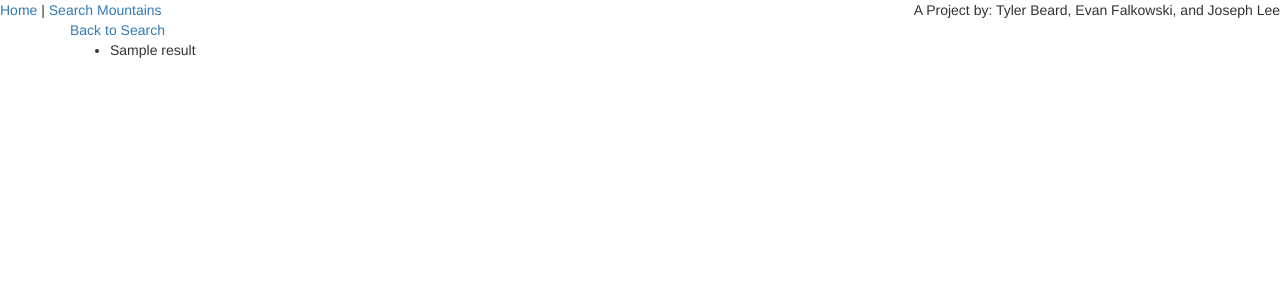
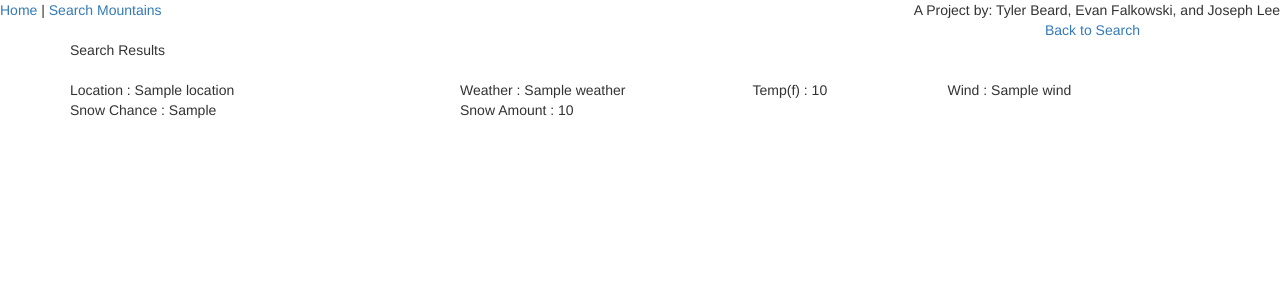
Before and after one commit to evanfalkowski/Info624Project, a Flask app: template templates/results.html in a window 1280 px wide. Shown: the top 300 px of the page. Run offline with Flask 2, Linux system fonts and the light colour scheme; the template is opened without the code that fills it: most values are stand-ins (such as "Sample title", 1, 10 or a date in 2020); some libraries are stand-ins or nearby versions.

Commit message:
Updates to deploy and results page

```diff
--- a/app.py
+++ b/app.py
@@ -14,8 +14,8 @@ es = Elasticsearch(
     basic_auth=(user, password)
 )
 results = []
-engine_name = "info624-skisearch"
-
+engine_name = "info-skiingweather"
+es_index = "enterprise-search-engine-info-skiingweather"
 states = ["", "Alabama", "Alaska", "Arizona", "Arkansas", "California", "Colorado", "Connecticut", "Delaware", "District of Columbia", "Florida", "Georgia", "Hawaii", "Idaho", "Illinois", "Indiana", "Iowa", "Kansas", "Kentucky", "Louisiana", "Maine", "Maryland", "Massachusetts", "Michigan", "Minnesota", "Mississippi", "Missouri", "Montana", "Nebraska", "Nevada", "New Hampshire", "New Jersey", "New Mexico", "New York", "North Carolina", "North Dakota", "Ohio", "Oklahoma", "Oregon", "Pennsylvania", "Rhode Island", "South Carolina", "South Dakota", "Tennessee", "Texas", "Utah", "Vermont", "Virginia", "Washington", "West Virginia", "Wisconsin", "Wyoming"]
 
 
@@ -42,51 +42,75 @@ def search_page():
         print(request.form['snowfall_slider_max'])
 
         #the name of the index
-        #enterprise-search-engine-info624-skisearch
-
-        #gets all the docs
-        # {
-        #     "query": {
-        #         "bool": {
-        #             "must": {
-        #                 "match_all": {}
-        #             },
-        #             "filter": {
-        #                 "term": {
-        #                     "status": "active"
-        #                 }
-        #             }
-        #         }
-        #     }
-        # }
+        #enterprise-search-engine-info-skiingweather
 
         #build the query
         built_query = {
-            "bool": {
+            "query": {
+                "bool": {
 
+                }
             }
+
         }
+        built_query["query"]["bool"]["must"] = []
 
         if request.form['ski_query'] != "":
-            built_query["bool"]["filter"] = {"term": {"data": request.form['ski_query']}}
+            built_query["query"]["bool"]["must"].append({"multi_match": {
+                  "query": request.form['ski_query'],
+                  "fields": [
+                    "query",
+                    "weather_desc",
+                    "query_type",
+                    "chance_of_snow",
+                    "totalsnowfall_cm"
+                  ]
+                }
+            })
 
         if request.form['selected_state'] != "":
-            built_query["bool"]["must"] = {"term": {"state": request.form['selected_state']}}
+            built_query["query"]["bool"]["must"].append({"term": {"query": request.form['selected_state']}})
 
-        if request.form['snowfall_slider_min'] != "":
-            built_query["bool"]["must"] = {"term": {"state": request.form['selected_state']}}
+        if request.form['snowfall_slider_min'] != "" and request.form['snowfall_slider_max'] != "":
+            # if "must" not in built_query["query"]["bool"].keys():
+            #     built_query["query"]["bool"]["must"] = []
 
-        if request.form['snowfall_slider_max'] != "":
-            built_query["bool"]["must"] = {"term": {"state": request.form['selected_state']}}
+            built_query["query"]["bool"]["must"].append({"range": {"totalsnowfall_cm": {"gte": request.form['snowfall_slider_min'], "lte": request.form['snowfall_slider_max']}}})
+
+        print(built_query)
 
         result = es.search(
-            index='enterprise-search-engine-info624-skisearch',
-            query=built_query
+            index=es_index,
+            body=built_query
         )
 
         all_docs = result['hits']['hits']
+        print(all_docs)
 
-        return render_template('results.html', all_docs=all_docs)
+        #convert the docs to html readable
+        # {'_index': '.ent-search-engine-documents-info-skiingweather', '_id': 'doc-622fc597bfd9d5740f933c13',
+        #  '_score': 3.1589372,
+        #  '_ignored': ['query_type.location', 'totalsnowfall_cm.location', 'totalsnowfall_cm.date', 'weather_desc.float',
+        #               'chance_of_snow.date', 'query_type.date', 'query.date', 'weather_desc.date',
+        #               'weather_desc.location', 'windspeed_mph.date', 'temp_f.date', 'query.location', 'query.float',
+        #               'query_type.float'],
+        #  '_source': {'query': 'Kirkwood,CA', 'query_type': 'City', 'weather_desc': 'Clear', 'chance_of_snow': '0',
+        #              'totalsnowfall_cm': '0.0', 'temp_f': '36', 'windspeed_mph': '6',
+        #              'id': 'doc-622fc597bfd9d5740f933c13'}}
+
+        formatted_docs = []
+        for doc in all_docs:
+            formatted_docs.append({
+                "Location": doc['_source']['query'],
+                "Weather": doc['_source']['weather_desc'],
+                "SnowChance": doc['_source']['chance_of_snow'],
+                "SnowAmount": doc['_source']['totalsnowfall_cm'],
+                "Temp": doc['_source']['temp_f'],
+                "Wind": doc['_source']['windspeed_mph'],
+                "Score": doc['_score']
+            })
+
+        return render_template('results.html', docs=formatted_docs)
 
 
 @app.route('/results')
--- a/requirements.txt
+++ b/requirements.txt
@@ -5,3 +5,6 @@ itsdangerous==1.1.0
 Jinja2==2.11.2
 MarkupSafe==1.1.1
 Werkzeug==1.0.1
+
+requests~=2.27.1
+elasticsearch~=8.1.0
--- a/templates/results.html
+++ b/templates/results.html
@@ -3,20 +3,40 @@
 {% block content %}
     <div>
         <div class="row">
-            <div class="col-md-12">
+            <div class="col-md-2 pull-right">
                 <a href="{{ url_for('search_page') }}">Back to Search</a>
             </div>
         </div>
-        <div class="row">
+         <div class="row">
             <div class="col-md-12">
-                <ul>
-                {% for result in all_docs %}
-
-                        <li>{{ result }}</li>
-
-                {% endfor %}
-                </ul>
+                Search Results
             </div>
         </div>
+        <br>
+        {% for result in docs %}
+        <div class="row">
+            <div class="col-md-4">
+                Location : {{result.Location}}
+            </div>
+             <div class="col-md-3">
+                Weather : {{result.Weather}}
+            </div>
+             <div class="col-md-2">
+                Temp(f) : {{result.Temp}}
+            </div>
+            <div class="col-md-2">
+                Wind : {{result.Wind}}
+            </div>
+        </div>
+         <div class="row">
+            <div class="col-md-4">
+                Snow Chance : {{result.SnowChance}}
+            </div>
+             <div class="col-md-3">
+                Snow Amount : {{result.SnowAmount}}
+            </div>
+        </div>
+        <br>
+         {% endfor %}
     </div>
 {% endblock %}
```
Also changed, not shown: templates/search_page.html (+12 -4 lines), vercel.json (added).
